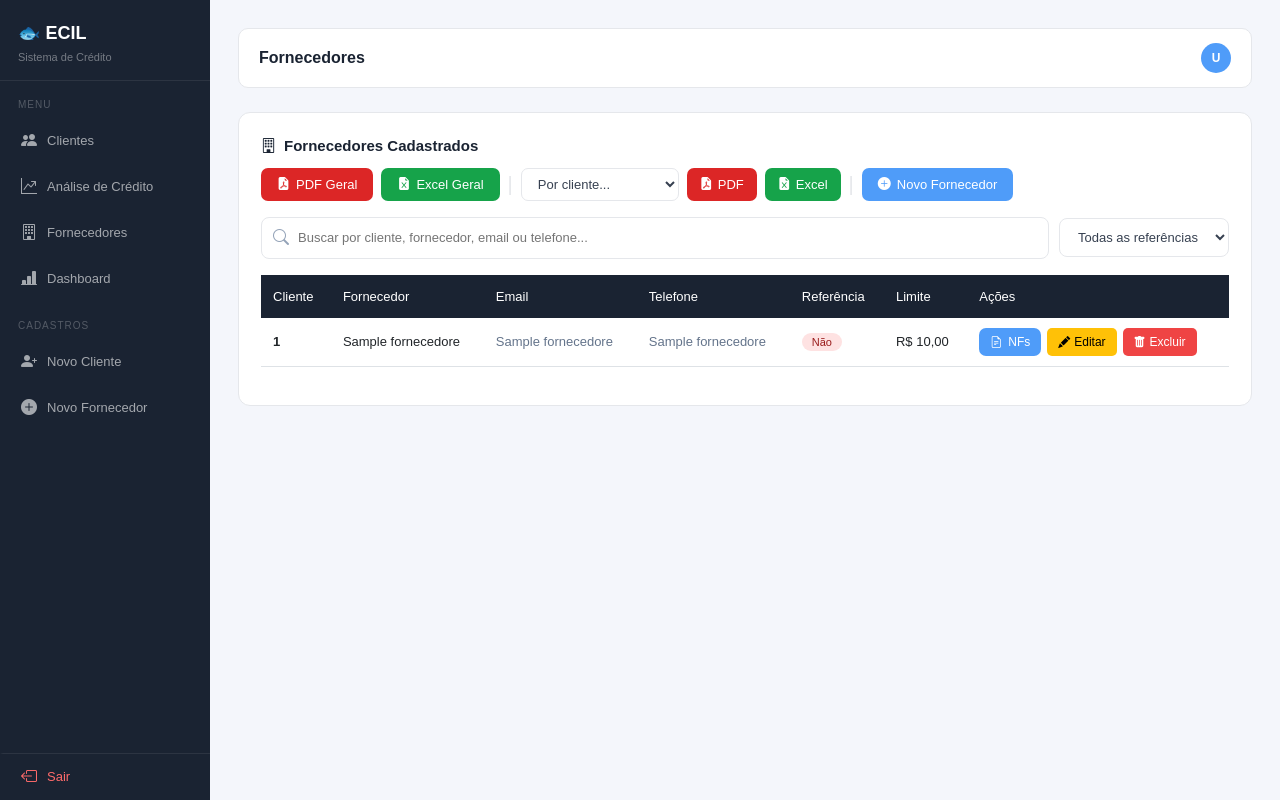
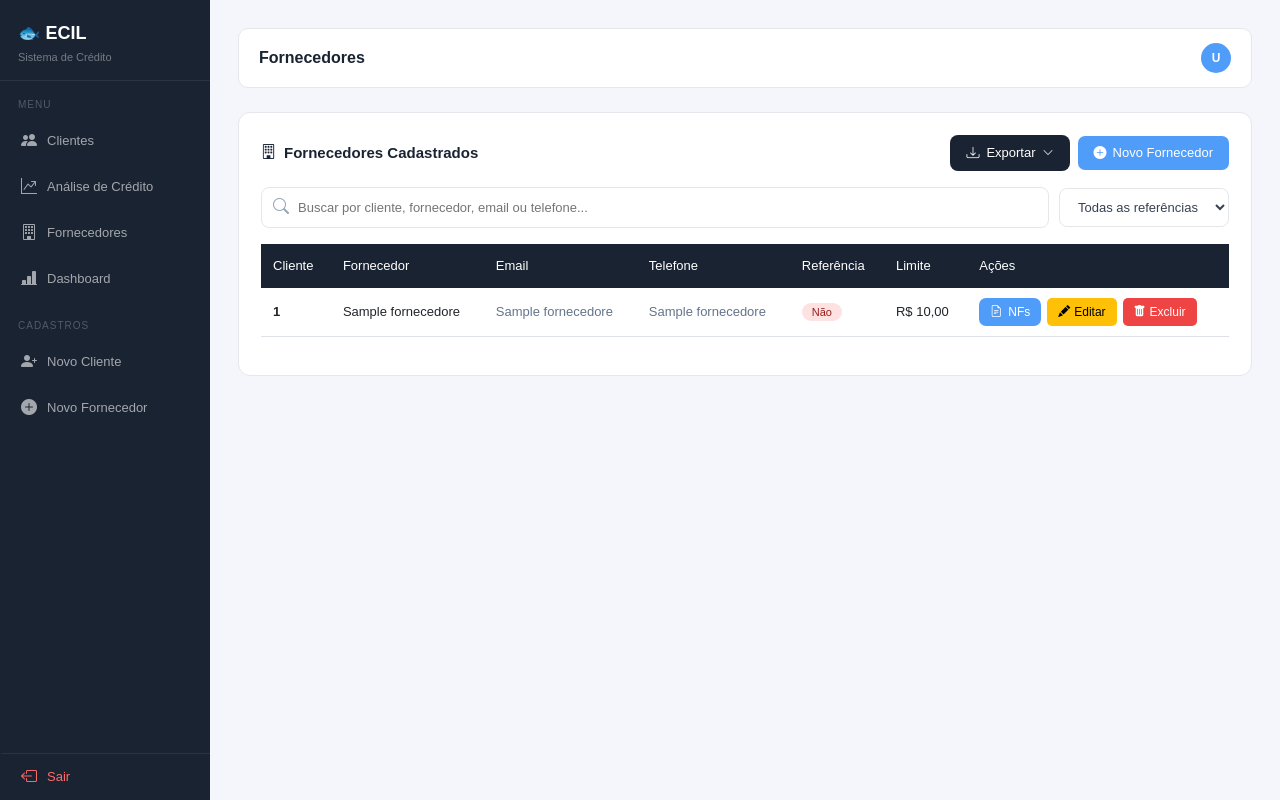
Before and after one commit to AmandaLyyy/Analise_Credito, a Flask app: template CreditoProjeto/CreditoProjetoI/templates/fornecedores.html in a window 1280 px wide. Run offline with Flask 3, Linux system fonts and the light colour scheme; the template is opened without the code that fills it: most values are stand-ins (such as "Sample title", 1, 10 or a date in 2020).

Commit message:
Exportar em dropdown nas abas de analise e fornecedores

```diff
--- a/CreditoProjeto/CreditoProjetoI/templates/fornecedores.html
+++ b/CreditoProjeto/CreditoProjetoI/templates/fornecedores.html
@@ -6,32 +6,45 @@
         <span style="font-size:15px;font-weight:600;color:#1a2332;">
             <i class="bi bi-building me-2"></i>Fornecedores Cadastrados
         </span>
-        <div style="display:flex;gap:8px;flex-wrap:wrap;align-items:center;">
-            <!-- Relatório geral -->
-            <a href="{{ url_for('relatorio_fornecedores_pdf') }}" class="btn-novo" style="background:#dc2626;">
-                <i class="bi bi-file-earmark-pdf-fill"></i> PDF Geral
+        <div style="display:flex;gap:8px;align-items:center;">
+            <div style="position:relative;">
+                <button onclick="toggleMenuForn()"
+                        style="background:#1a2332;color:#fff;border:none;padding:8px 16px;border-radius:8px;font-size:13px;cursor:pointer;display:inline-flex;align-items:center;gap:7px;">
+                    <i class="bi bi-download"></i> Exportar <i class="bi bi-chevron-down" style="font-size:11px;"></i>
+                </button>
+                <div id="menuForn" style="display:none;position:absolute;top:calc(100% + 6px);right:0;background:#fff;border:0.5px solid #e5e7eb;border-radius:10px;box-shadow:0 4px 16px rgba(0,0,0,.08);min-width:240px;padding:8px 0;z-index:999;">
+                    <div style="font-size:11px;font-weight:600;color:#94a3b8;padding:6px 14px 4px;text-transform:uppercase;letter-spacing:.5px;">Relatório geral</div>
+                    <a href="{{ url_for('relatorio_fornecedores_pdf') }}"
+                       style="display:flex;align-items:center;gap:9px;padding:9px 14px;font-size:13px;color:#1a2332;text-decoration:none;">
+                        <i class="bi bi-file-earmark-pdf-fill" style="color:#dc2626;font-size:15px;"></i> PDF — todos os clientes
                     </a>
-            <a href="{{ url_for('relatorio_fornecedores_excel') }}" class="btn-novo" style="background:#16a34a;">
-                <i class="bi bi-file-earmark-excel-fill"></i> Excel Geral
+                    <a href="{{ url_for('relatorio_fornecedores_excel') }}"
+                       style="display:flex;align-items:center;gap:9px;padding:9px 14px;font-size:13px;color:#1a2332;text-decoration:none;">
+                        <i class="bi bi-file-earmark-excel-fill" style="color:#166534;font-size:15px;"></i> Excel — todos os clientes
                     </a>
-            <!-- Divisor -->
-            <span style="color:#e5e7eb;font-size:20px;">|</span>
-            <!-- Filtro por cliente -->
-            <select id="clienteSelect" style="padding:7px 12px;border:1px solid #e5e7eb;border-radius:7px;font-size:13px;color:#374151;outline:none;background:#fff;">
-                <option value="">Por cliente...</option>
+                    <hr style="margin:6px 0;border-color:#f1f5f9;">
+                    <div style="font-size:11px;font-weight:600;color:#94a3b8;padding:6px 14px 4px;text-transform:uppercase;letter-spacing:.5px;">Por cliente</div>
+                    <div style="padding:0 14px 6px;">
+                        <select id="clienteForn"
+                                style="width:100%;padding:7px 10px;border:0.5px solid #e5e7eb;border-radius:7px;font-size:13px;background:#f8fafc;color:#1a2332;outline:none;margin-bottom:8px;">
+                            <option value="">Selecionar cliente...</option>
                             {% for c in lista_clientes %}
                             <option value="{{ c[0] }}">{{ c[1] }}</option>
                             {% endfor %}
                         </select>
-            <button onclick="exportarPorCliente('pdf')"
-                    style="background:#dc2626;color:#fff;border:none;padding:7px 13px;border-radius:7px;font-size:13px;cursor:pointer;display:inline-flex;align-items:center;gap:5px;">
+                        <div style="display:flex;gap:6px;">
+                            <button onclick="exportarForn('pdf')"
+                                    style="flex:1;padding:7px;background:#fee2e2;color:#991b1b;border:none;border-radius:6px;font-size:12px;cursor:pointer;display:flex;align-items:center;justify-content:center;gap:5px;">
                                 <i class="bi bi-file-earmark-pdf-fill"></i> PDF
                             </button>
-            <button onclick="exportarPorCliente('excel')"
-                    style="background:#16a34a;color:#fff;border:none;padding:7px 13px;border-radius:7px;font-size:13px;cursor:pointer;display:inline-flex;align-items:center;gap:5px;">
+                            <button onclick="exportarForn('excel')"
+                                    style="flex:1;padding:7px;background:#dcfce7;color:#166534;border:none;border-radius:6px;font-size:12px;cursor:pointer;display:flex;align-items:center;justify-content:center;gap:5px;">
                                 <i class="bi bi-file-earmark-excel-fill"></i> Excel
                             </button>
-            <span style="color:#e5e7eb;font-size:20px;">|</span>
+                        </div>
+                    </div>
+                </div>
+            </div>
             <a href="/cadastro_fornecedor" class="btn-novo">
                 <i class="bi bi-plus-circle-fill"></i> Novo Fornecedor
             </a>
@@ -54,7 +67,7 @@
         </select>
     </div>
 
-    <table class="table table-hover" id="tabelaFornecedores">
+    <table class="table table-hover">
         <thead>
             <tr>
                 <th>Cliente</th>
@@ -105,13 +118,25 @@
 </div>
 
 <script>
-function exportarPorCliente(tipo) {
-    var id = document.getElementById('clienteSelect').value;
+function toggleMenuForn() {
+    var m = document.getElementById('menuForn');
+    m.style.display = m.style.display === 'none' ? 'block' : 'none';
+}
+
+document.addEventListener('click', function(e) {
+    if (!e.target.closest('[onclick="toggleMenuForn()"]') && !e.target.closest('#menuForn')) {
+        document.getElementById('menuForn').style.display = 'none';
+    }
+});
+
+function exportarForn(tipo) {
+    var id = document.getElementById('clienteForn').value;
     if (!id) { alert('Selecione um cliente primeiro.'); return; }
     var url = tipo === 'pdf'
         ? '{{ url_for("relatorio_fornecedores_pdf") }}?cliente_id=' + id
         : '{{ url_for("relatorio_fornecedores_excel") }}?cliente_id=' + id;
     window.location.href = url;
+    document.getElementById('menuForn').style.display = 'none';
 }
 
 function filtrarFornecedores() {
```
Also changed, not shown: CreditoProjeto/CreditoProjetoI/templates/analise.html (+41 -17 lines). Lines whose indentation alone changed are shown as unchanged.
